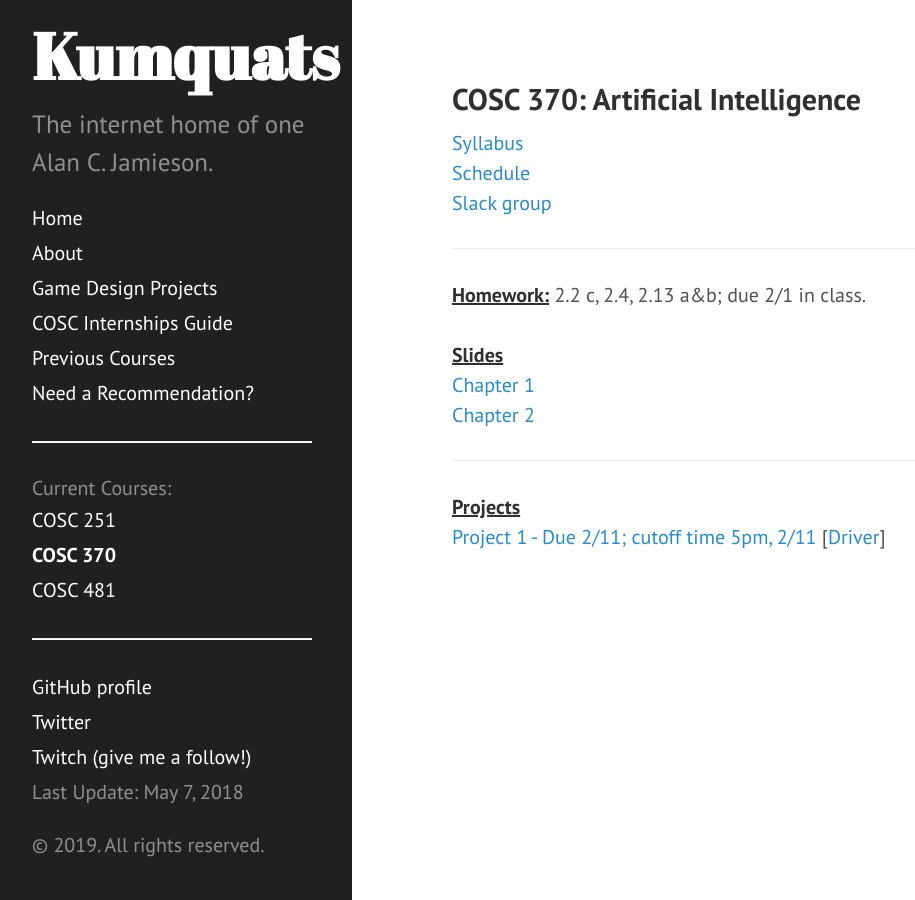
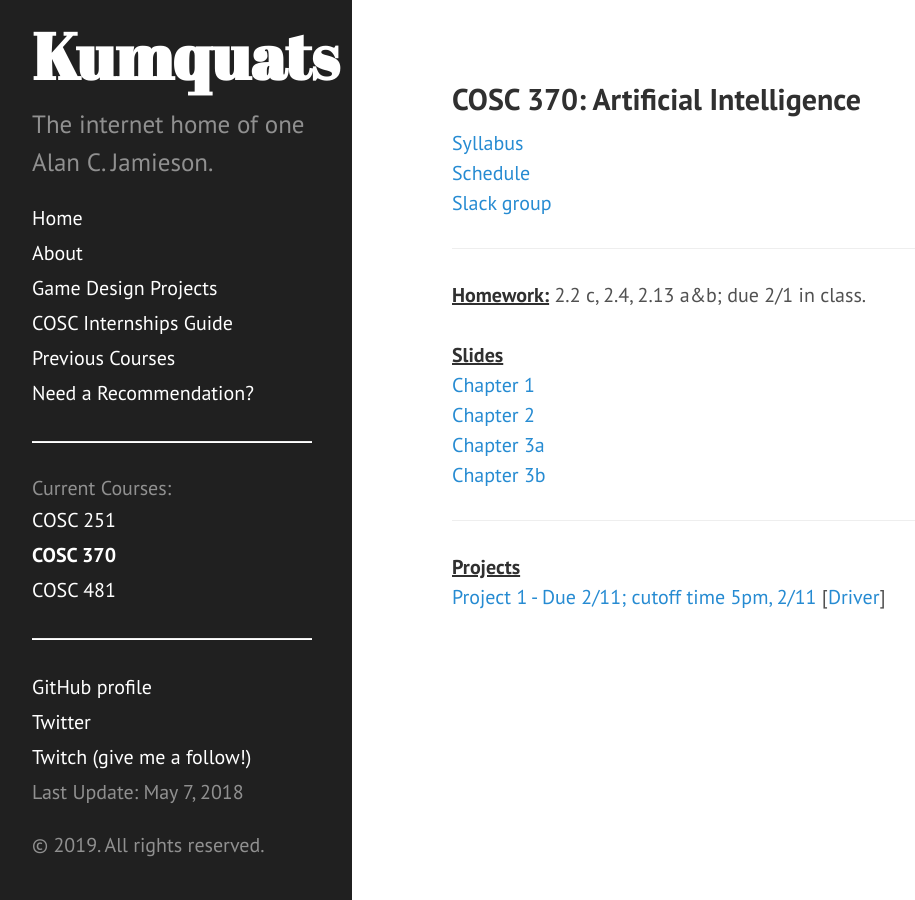
Before and after one commit to ripark/ripark.github.io, a Jekyll site: the page built from s19/cosc370.html, in a window 1280 px wide. Shown: the whole page, without its empty margins (8-923 px from the left). Built offline with Jekyll 4.4.1, drawn with Linux system fonts in a browser that asks for light colours; Markdown is read by kramdown in place of the engine named in the settings.

Commit message:
370 update

```diff
--- a/s19/cosc370.html
+++ b/s19/cosc370.html
@@ -20,6 +20,10 @@ shorttitle: "COSC 370"
 <br>
 <a href="http://ripark.github.io/s19/chapter02-6pp.pdf">Chapter 2</a>
 <br>
+<a href="http://ripark.github.io/s19/chapter03-6pp.pdf">Chapter 3a</a>
+<br>
+<a href="http://ripark.github.io/s19/370Chapter3b.pdf">Chapter 3b</a>
+<br>
 <hr>
 <strong><u>Projects</strong></u>
 <br>
```
Also changed, not shown: 2 other files.
